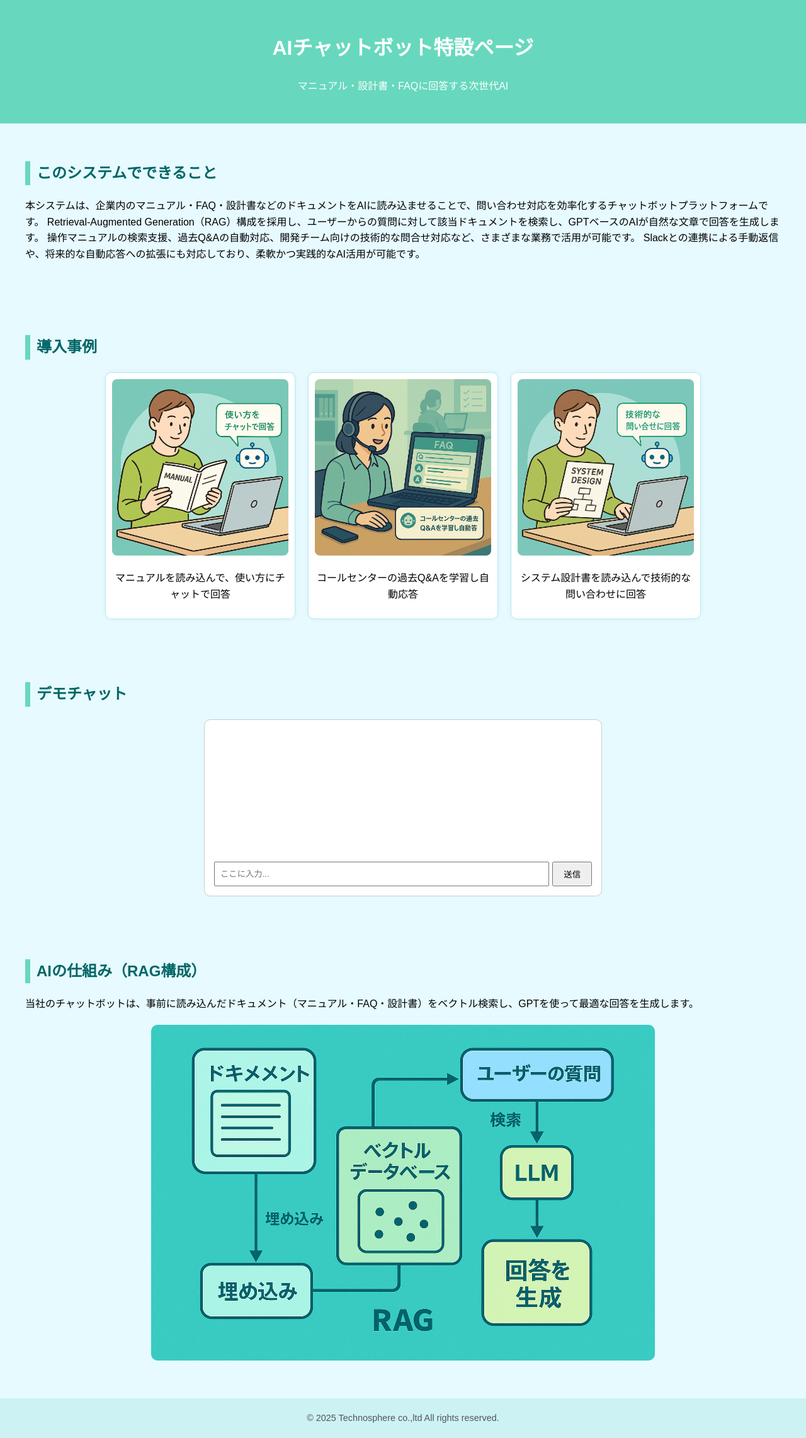
After one commit to SystermDevelopment/Technosphere-website, a PHP site: page /ai_chatbot/ in a window 1280 px wide. The commit adds this page. Shown: the whole page at 63% size. Run offline with PHP 8.4, Linux system fonts and the light colour scheme.

Commit message:
AI特設サイト追加

```diff
--- /dev/null
+++ b/www/ai_chatbot/index.html
@@ -0,0 +1,192 @@
+<!DOCTYPE html>
+<html lang="ja">
+<head>
+  <meta charset="UTF-8">
+  <meta name="viewport" content="width=device-width, initial-scale=1.0">
+  <title>AIチャットボット特設ページ</title>
+  <style>
+    body { font-family: sans-serif; margin: 0; padding: 0; line-height: 1.6; background: #e6faff; }
+    header { background: #67d8bd; color: white; padding: 30px 20px; text-align: center; }
+    section { padding: 40px 20px; max-width: 1200px; margin: auto; }
+    h2 { margin-bottom: 20px; border-left: 8px solid #67d8bd; padding-left: 10px; color: #006666; }
+    .case-list { display: flex; flex-wrap: wrap; gap: 20px; justify-content: center; }
+    .case { width: 280px; text-align: center; background: #ffffff; border: 1px solid #b2ebf2; border-radius: 10px; padding: 10px; box-shadow: 0 0 10px rgba(0,0,0,0.05); }
+    .case img { width: 100%; border-radius: 8px; }
+    iframe { width: 100%; max-width: 600px; height: 400px; border: 1px solid #ccc; border-radius: 8px; display: block; margin: auto; }
+    .diagram { max-width: 800px; margin: 20px auto; display: block; border-radius: 10px; }
+    .cta-button {
+      display: inline-block; margin-top: 30px; padding: 15px 30px;
+      background: #67d8bd; color: white; font-weight: bold; border-radius: 6px;
+      text-decoration: none; font-size: 18px;
+    }
+    .message {
+      padding: 8px 12px;
+      margin: 5px 0;
+      border-radius: 10px;
+      display: inline-block;
+      max-width: 80%;
+      clear: both;
+    }
+
+    .user {
+      background: #c8f7f0;
+      float: left;
+      text-align: right;
+    }
+
+    .ai {
+      background: #f0f0f0;
+      float: right;
+      text-align: right;
+    }
+
+    #chatbox {
+      background:#fff; padding:15px; border-radius:10px;
+      border:1px solid #ccc; max-width:600px; margin:auto;
+    }
+
+    #chat-log {
+      min-height:200px; max-height:300px; overflow-y:auto;
+      margin-bottom:10px; padding-right:5px;
+    }
+
+    .chat-input { display:flex; gap:5px; }
+    .chat-input input { flex:1; padding:8px; }
+    .chat-input button { padding:8px 16px; }
+
+    footer {
+      text-align: center; padding: 20px;
+      font-size: 0.9em; color: #555; background: #ccf2f4;
+    }
+  </style>
+</head>
+<body>
+  <header>
+    <h1>AIチャットボット特設ページ</h1>
+    <p>マニュアル・設計書・FAQに回答する次世代AI</p>
+  </header>
+
+  <section id="service">
+    <h2>このシステムでできること</h2>
+    <p>
+      本システムは、企業内のマニュアル・FAQ・設計書などのドキュメントをAIに読み込ませることで、問い合わせ対応を効率化するチャットボットプラットフォームです。
+      Retrieval-Augmented Generation（RAG）構成を採用し、ユーザーからの質問に対して該当ドキュメントを検索し、GPTベースのAIが自然な文章で回答を生成します。
+      操作マニュアルの検索支援、過去Q&Aの自動対応、開発チーム向けの技術的な問合せ対応など、さまざまな業務で活用が可能です。
+      Slackとの連携による手動返信や、将来的な自動応答への拡張にも対応しており、柔軟かつ実践的なAI活用が可能です。
+    </p>
+  </section>
+
+  <section id="cases">
+    <h2>導入事例</h2>
+    <div class="case-list">
+      <div class="case">
+        <img src="/assets/img/case_manual_ai.png" alt="操作マニュアル対応">
+        <p>マニュアルを読み込んで、使い方にチャットで回答</p>
+      </div>
+      <div class="case">
+        <img src="/assets/img/case_faq_ai.png" alt="FAQ自動応答">
+        <p>コールセンターの過去Q&Aを学習し自動応答</p>
+      </div>
+      <div class="case">
+        <img src="/assets/img/case_system_design_ai.png" alt="開発設計書応答">
+        <p>システム設計書を読み込んで技術的な問い合わせに回答</p>
+      </div>
+    </div>
+  </section>
+
+  <section id="demo">
+    <h2>デモチャット</h2>
+    <div id="chatbox">
+      <div id="chat-log"></div>
+      <div class="chat-input">
+        <input id="user-input" type="text" placeholder="ここに入力...">
+        <button onclick="sendMessage()">送信</button>
+      </div>
+    </div>
+  </section>
+
+  <section id="how">
+    <h2>AIの仕組み（RAG構成）</h2>
+    <p>当社のチャットボットは、事前に読み込んだドキュメント（マニュアル・FAQ・設計書）をベクトル検索し、GPTを使って最適な回答を生成します。</p>
+    <img class="diagram" src="/assets/img/rag_structure.png" alt="RAG構成の図解">
+  </section>
+
+  <footer>
+    &copy; 2025 Technosphere co.,ltd All rights reserved.
+  </footer>
+
+  <script>
+    const endpoint = "https://chat.technosphere.co.jp";
+
+    function sendMessage() {
+      const input = document.getElementById("user-input");
+      const log = document.getElementById("chat-log");
+      const userText = input.value.trim();
+      if (!userText) return;
+
+      const name = "Webユーザー";
+
+      const userMessage = document.createElement("div");
+      userMessage.className = "message user";
+      userMessage.textContent = "あなた: " + userText;
+      log.appendChild(userMessage);
+
+      fetch(`${endpoint}/api/chat`, {
+        method: "POST",
+        headers: {
+          "Content-Type": "application/json",
+          "ngrok-skip-browser-warning": "true"
+        },
+        body: JSON.stringify({ name, message: userText })
+      }).then(res => {
+        const replyMessage = document.createElement("div");
+        replyMessage.className = "message ai";
+        replyMessage.textContent = "AI: ご質問ありがとうございます。ＡＩがドキュメントを確認中です。";
+        log.appendChild(replyMessage);
+        log.scrollTop = log.scrollHeight;
+      }).catch(err => {
+        const errorMessage = document.createElement("div");
+        errorMessage.className = "message ai";
+        errorMessage.textContent = "AI: 通信エラーが発生しました。";
+        log.appendChild(errorMessage);
+      });
+
+      input.value = "";
+    }
+
+    // 🔁 返信を10秒おきに取得
+    let firstPoll = true;
+
+    setInterval(() => {
+      fetch(`${endpoint}/api/reply`, {
+        headers: { "ngrok-skip-browser-warning": "true" }
+      })
+        .then(res => res.json())
+        .then(data => {
+          if (data.text && (!window.lastDisplayed || data.timestamp !== window.lastDisplayed)) {
+            if (firstPoll) {
+              // 初回は表示せずタイムスタンプだけ更新
+              window.lastDisplayed = data.timestamp;
+              firstPoll = false;
+              return;
+            }
+
+            const replyDiv = document.createElement("div");
+            replyDiv.className = "message ai";
+            replyDiv.textContent = "AI返信: " + data.text;
+            document.getElementById("chat-log").appendChild(replyDiv);
+            window.lastDisplayed = data.timestamp;
+          }
+        });
+    }, 10000);
+
+    document.getElementById("user-input").addEventListener("keydown", function(event) {
+      if (event.key === "Enter") {
+        event.preventDefault(); // 改行を防ぐ
+        sendMessage(); // 通常の送信処理
+      }
+    });
+
+  </script>
+</body>
+</html>
--- a/www/index.php
+++ b/www/index.php
@@ -62,7 +62,11 @@
         <h3>IoT・エッジAI連携</h3>
         <p>Jetson Orinやラズパイによるリアルタイム制御・AI推論に対応。</p>
       </div>
-
+      <section style="text-align: center; margin: 40px 0;">
+        <a href="/ai_chatbot/">
+            <img src="/assets/img/banner_rag_ai_v2.png" alt="AIチャットシステム特設ページ" style="max-width: 100%; border-radius: 12px;">
+        </a>
+      </section>
     </div>
   </div>
 </section>
```
Also changed, not shown: www/assets/img/banner_rag_ai_v2.png (added), www/assets/img/case_faq_ai.png (added), www/assets/img/case_manual_ai.png (added), www/assets/img/case_system_design_ai.png (added), www/assets/img/rag_structure.png (added).
